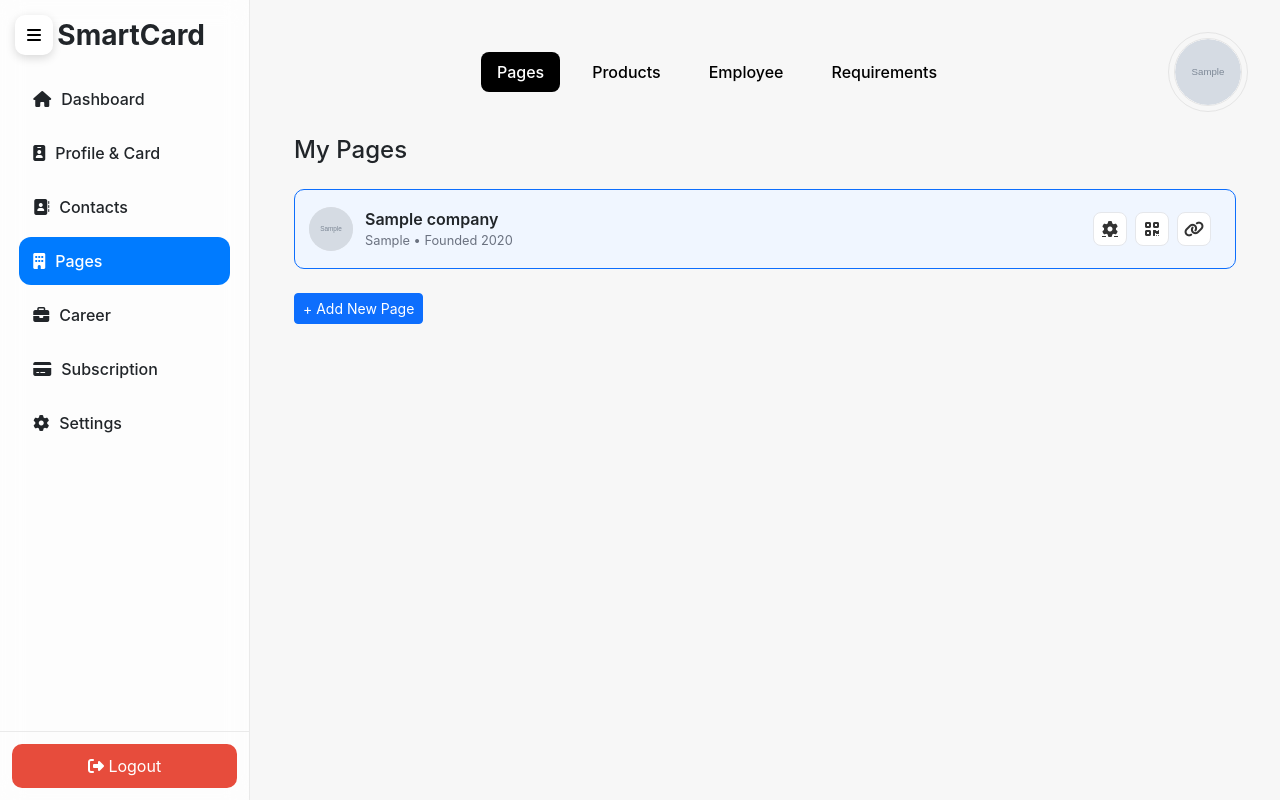
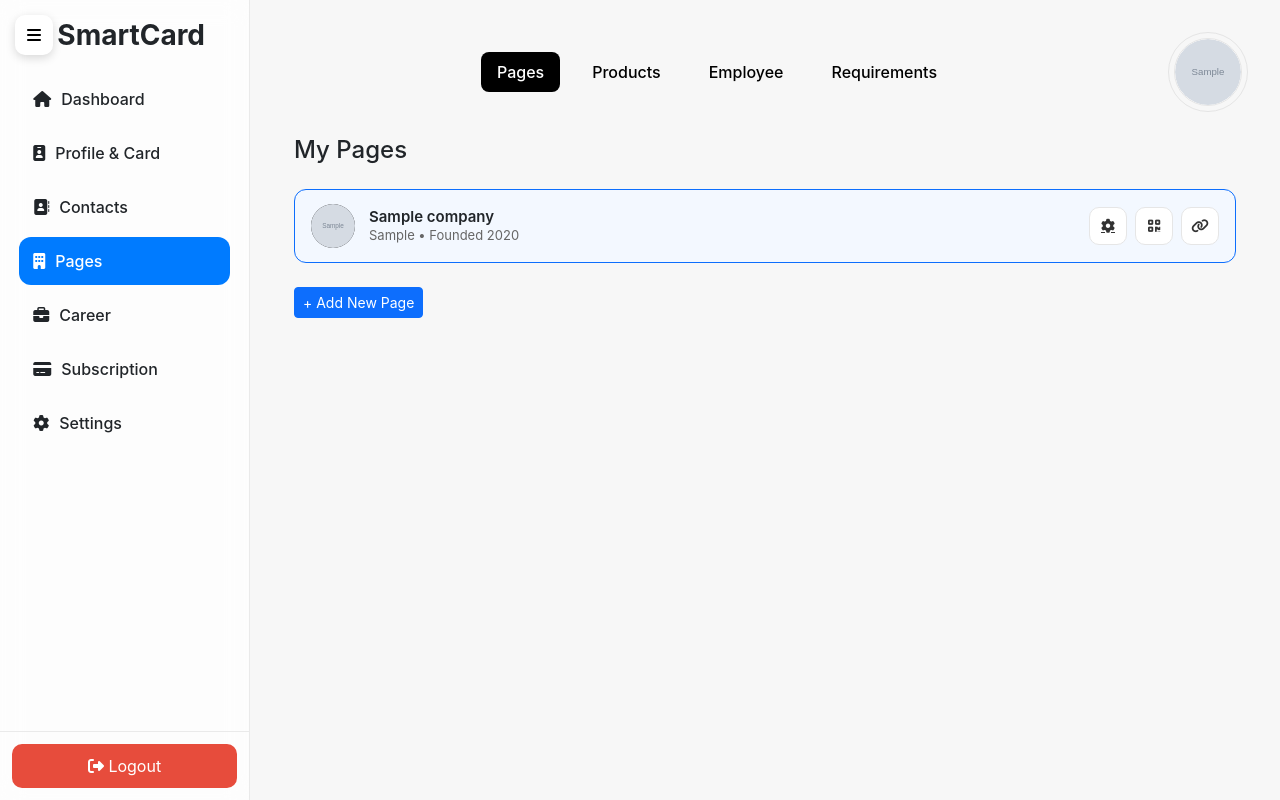
Before and after one commit to engrrasel/smartcard, a Django app: page /pages/ in a window 1280 px wide. Run offline with Django 5.2, Linux system fonts and the light colour scheme; a user stored in the database is signed in; tables that the repository leaves empty hold one stand-in row (values such as "Sample post"); grey boxes marked "Sample" are stand-in pictures; some libraries are stand-ins or nearby versions.

Commit message:
pages ui problem fixed

```diff
--- a/app_pages/static/app_pages/css/company_page.css
+++ b/app_pages/static/app_pages/css/company_page.css
@@ -1,136 +1,175 @@
-/* ===== Single Line Company Row ===== */
+/* ==================================================
+   COMPANY PAGE – SAFE WITH page_base.css
+================================================== */
 
-.company-row{
-    display:flex;
-    align-items:center;
-    justify-content:space-between;
-    gap:12px;
-    padding:12px 14px;
-    background:#fff;
-    border:1px solid #e5e7eb;
-    border-radius:10px;
+/* =========================
+   COMPANY ROW
+========================= */
+.company-row {
+    display: flex;
+    align-items: center;
+    justify-content: space-between;
+
+    padding: 14px 16px;
+    background: #fff;
+    border: 1px solid #e6e6e6;
+    border-radius: 12px;
+
+    transition: background .15s ease, box-shadow .15s ease;
 }
 
-.company-row.active{
-    border-color:#0d6efd;
-    background:#f0f6ff;
+.company-row:hover {
+    background: #fafafa;
+    box-shadow: 0 4px 10px rgba(0,0,0,.05);
 }
 
-/* ===== LEFT ===== */
-
-.company-left{
-    display:flex;
-    align-items:center;
-    gap:12px;
-    min-width:0;
+.company-row.active {
+    background: #f3f8ff;
+    border-color: #0d6efd;
 }
 
-.company-avatar{
-    width:44px;
-    height:44px;
-    border-radius:50%;
-    background:#e5e7eb;
-    display:flex;
-    align-items:center;
-    justify-content:center;
-    font-weight:600;
-    overflow:hidden;
-    flex-shrink:0;
+/* =========================
+   LEFT SIDE
+========================= */
+.company-left {
+    display: flex;
+    align-items: center;
+    gap: 14px;
 }
 
-.company-avatar img{
-    width:100%;
-    height:100%;
-    object-fit:cover;
+.company-avatar {
+    width: 44px;
+    height: 44px;
+    border-radius: 50%;
+    overflow: hidden;
+
+    background: #111;
+    color: #fff;
+
+    display: flex;
+    align-items: center;
+    justify-content: center;
+
+    font-weight: 700;
 }
 
-.company-text{
-    min-width:0;
+.company-avatar img {
+    width: 100%;
+    height: 100%;
+    object-fit: cover;
 }
 
-.company-name{
-    font-weight:600;
-    white-space:nowrap;
-    overflow:hidden;
-    text-overflow:ellipsis;
+.company-text {
+    display: flex;
+    flex-direction: column;
+    line-height: 1.25;
 }
 
-.company-meta{
-    font-size:.8rem;
-    color:#6b7280;
-    white-space:nowrap;
+.company-name {
+    font-weight: 600;
+    font-size: 15px;
 }
 
-/* ===== RIGHT ACTIONS (HORIZONTAL) ===== */
-
-/* ===== FORCE HORIZONTAL ACTION BUTTONS ===== */
-
-.company-actions{
-    display: inline-flex !important;
-    flex-direction: row !important;
-    align-items: center !important;
-    gap: 8px !important;
-    white-space: nowrap;
-    flex-shrink: 0;
+.company-meta {
+    font-size: 13px;
+    color: #666;
 }
 
-/* prevent bootstrap/block behavior */
-.company-actions > *{
-    display: inline-flex !important;
-    margin: 0 !important;
+/* =========================
+   RIGHT ACTION ICONS (My Pages list)
+========================= */
+.company-row-actions {
+    display: flex;
+    align-items: center;
+    gap: 8px;
 }
 
-/* buttons */
-.action-btn{
-    width: 34px;
-    height: 34px;
-    border-radius: 8px;
-    border: 1px solid #e5e7eb;
+/* icon buttons */
+.company-row-actions .action-btn {
+    width: 38px;
+    height: 38px;
+    border-radius: 10px;
+
+    border: 1px solid #e6e6e6;
     background: #fff;
-    display: inline-flex !important;
+    color: #333;
+
+    display: flex;
     align-items: center;
     justify-content: center;
-    color: #333;
+
     cursor: pointer;
-    flex-shrink: 0;
+    transition: background .15s ease, box-shadow .15s ease;
 }
 
+.company-row-actions .action-btn:hover {
+    background: #f7f7f7;
+    box-shadow: 0 3px 8px rgba(0,0,0,.06);
+}
 
-/* ===== QR MODAL ===== */
+.company-row-actions .action-btn i {
+    font-size: 14px;
+}
 
-.qr-modal{
+/* Copy success state */
+.copy-btn.copied {
+    background: #e6fff1;
+    color: #1a7f37;
+    border-color: #b7f0d2;
+}
+
+/* =========================
+   QR MODAL
+========================= */
+.qr-modal {
     position: fixed;
     inset: 0;
-    background: rgba(0,0,0,.55);
+    background: rgba(0,0,0,.6);
+
     display: none;
     align-items: center;
     justify-content: center;
-    z-index: 9999;
+
+    z-index: 3000;
 }
 
-.qr-modal.show{
-    display: flex;
-}
-
-.qr-modal-content{
+.qr-modal-content {
     background: #fff;
-    padding: 24px;
+    padding: 20px;
     border-radius: 14px;
+    width: 320px;
     text-align: center;
-    max-width: 320px;
-    width: 100%;
     position: relative;
 }
 
-.qr-modal-content img{
-    width: 100%;
-    max-width: 260px;
+.qr-modal-content img {
+    max-width: 100%;
 }
 
-.qr-close{
+.qr-close {
     position: absolute;
     top: 10px;
-    right: 14px;
-    font-size: 22px;
+    right: 12px;
+    font-size: 18px;
     cursor: pointer;
+    color: #666;
 }
+
+.qr-close:hover {
+    color: #000;
+}
+
+/* =========================
+   RESPONSIVE
+========================= */
+@media (max-width: 576px) {
+    .company-row {
+        flex-direction: column;
+        align-items: flex-start;
+        gap: 12px;
+    }
+
+    .company-row-actions {
+        align-self: flex-end;
+    }
+}
--- a/app_pages/static/app_pages/js/company_page.js
+++ b/app_pages/static/app_pages/js/company_page.js
@@ -1,14 +1,12 @@
 document.addEventListener("DOMContentLoaded", () => {
 
+    /* =========================
+       ELEMENTS
+    ========================= */
     const modal = document.getElementById("qrModal");
     const modalImg = document.getElementById("qrModalImage");
     const closeBtn = document.querySelector(".qr-close");
     const downloadBtn = document.getElementById("qrDownloadBtn");
-
-    // 👉 Guard: যদি এই পেজে modal না থাকে
-    if (!modal || !modalImg || !closeBtn || !downloadBtn) {
-        return;
-    }
 
     let currentQrUrl = null;
 
@@ -18,44 +16,117 @@ document.addEventListener("DOMContentLoaded", () => {
     document.querySelectorAll(".qr-btn").forEach(btn => {
         btn.addEventListener("click", () => {
 
-            const pageUrl = btn.dataset.url;
-            if (!pageUrl) return;
+            const url = btn.dataset.url;
+            if (!url) return;
 
-            currentQrUrl = pageUrl;
+            currentQrUrl = url;
 
             const qrApi =
-                `https://api.qrserver.com/v1/create-qr-code/?size=300x300&data=${encodeURIComponent(pageUrl)}`;
+                `https://api.qrserver.com/v1/create-qr-code/?size=300x300&data=${encodeURIComponent(url)}`;
 
+            /* 👉 AUTO DOWNLOAD */
+            autoDownload(qrApi);
+
+            /* 👉 SHOW MODAL */
+            if (modal && modalImg) {
                 modalImg.src = qrApi;
                 modal.style.display = "flex";
+            }
         });
     });
 
     /* =========================
        CLOSE MODAL
     ========================= */
+    if (closeBtn && modal) {
         closeBtn.addEventListener("click", () => {
             modal.style.display = "none";
             modalImg.src = "";
             currentQrUrl = null;
         });
+    }
 
     /* =========================
-       DOWNLOAD BUTTON
+       DOWNLOAD AGAIN BUTTON
     ========================= */
-    downloadBtn.onclick = () => {
+    if (downloadBtn) {
+        downloadBtn.addEventListener("click", () => {
             if (!currentQrUrl) return;
 
             const qrApi =
                 `https://api.qrserver.com/v1/create-qr-code/?size=300x300&data=${encodeURIComponent(currentQrUrl)}`;
 
+            autoDownload(qrApi);
+        });
+    }
+
+    /* =========================
+       COPY BUTTON
+    ========================= */
+    document.querySelectorAll(".copy-btn").forEach(btn => {
+        btn.addEventListener("click", () => {
+
+            const url = btn.dataset.url;
+            if (!url) return;
+
+            const icon = btn.querySelector("i");
+            const originalClass = icon.className;
+
+            const success = () => {
+                btn.classList.add("copied");
+                icon.className = "fa-solid fa-check";
+
+                setTimeout(() => {
+                    btn.classList.remove("copied");
+                    icon.className = originalClass;
+                }, 1200);
+            };
+
+            if (navigator.clipboard && window.isSecureContext) {
+                navigator.clipboard.writeText(url)
+                    .then(success)
+                    .catch(() => fallbackCopy(url, success));
+            } else {
+                fallbackCopy(url, success);
+            }
+        });
+    });
+
+    /* =========================
+       HELPERS
+    ========================= */
+async function autoDownload(qrUrl) {
+    try {
+        const response = await fetch(qrUrl);
+        const blob = await response.blob();
+
+        const blobUrl = window.URL.createObjectURL(blob);
+
         const link = document.createElement("a");
-        link.href = qrApi;
-        link.download = "company-qr.png";
+        link.href = blobUrl;
+        link.download = `company-qr-${Date.now()}.png`;
 
         document.body.appendChild(link);
         link.click();
+
         document.body.removeChild(link);
-    };
+        window.URL.revokeObjectURL(blobUrl);
+
+    } catch (err) {
+        console.error("QR download failed", err);
+        alert("QR download failed. Please try again.");
+    }
+}
+
+
+    function fallbackCopy(text, callback) {
+        const input = document.createElement("input");
+        input.value = text;
+        document.body.appendChild(input);
+        input.select();
+        document.execCommand("copy");
+        document.body.removeChild(input);
+        callback();
+    }
 
 });
--- a/app_pages/templates/pages/company_pages.html
+++ b/app_pages/templates/pages/company_pages.html
@@ -1,7 +1,7 @@
 {% extends "pages/page_base.html" %}
 {% load static %}
 
-{% block extra_css %}
+{% block page_css %}
 <link rel="stylesheet" href="{% static 'app_pages/css/company_page.css' %}">
 {% endblock %}
 
@@ -37,16 +37,15 @@
         </div>
 
         <!-- RIGHT -->
-        <div class="company-actions">
+        <div class="company-row-actions">
 
-            <!-- Manage -->
+
             <a href="{% url 'app_pages:company_manage' company.id %}"
                class="action-btn"
                title="Manage Page">
                 <i class="fa-solid fa-gear"></i>
             </a>
 
-            <!-- QR -->
             <button type="button"
                     class="action-btn qr-btn"
                     data-url="{{ company.absolute_public_url }}"
@@ -54,7 +53,6 @@
                 <i class="fa-solid fa-qrcode"></i>
             </button>
 
-            <!-- Copy -->
             <button type="button"
                     class="action-btn copy-btn"
                     data-url="{{ company.absolute_public_url }}"
@@ -99,6 +97,6 @@
 
 {% endblock %}
 
-{% block extra_js %}
+{% block page_js %}
 <script src="{% static 'app_pages/js/company_page.js' %}"></script>
 {% endblock %}
--- a/app_pages/templates/pages/page_base.html
+++ b/app_pages/templates/pages/page_base.html
@@ -3,7 +3,11 @@
 
 {% block content %}
 
+<!-- ================= PAGE BASE CSS ================= -->
 <link rel="stylesheet" href="{% static 'app_pages/css/page_base.css' %}">
+
+<!-- ================= PAGE SPECIFIC CSS ================= -->
+{% block page_css %}{% endblock %}
 
 <div class="desktop-tabs">
     <div class="d-flex align-items-center justify-content-between mb-4">
@@ -55,11 +59,9 @@
 
             </button>
 
-
             <!-- ================= DROPDOWN ================= -->
             <div class="company-dropdown" id="companyDropdown">
 
-                <!-- CURRENT COMPANY -->
                 <div class="company-current">
                     <div class="avatar-lg">
                         {% if selected_company.logo %}
@@ -75,7 +77,6 @@
                     </div>
                 </div>
 
-                <!-- ACTIONS -->
                 <div class="company-actions">
                     <a href="{% url 'app_pages:company_manage' selected_company.id %}"
                        class="company-action">
@@ -94,11 +95,9 @@
 
                 <div class="dropdown-divider"></div>
 
-                <!-- COMPANY LIST -->
                 {% for company in companies %}
                 <a href="{{ request.path }}?company={{ company.id }}"
-                class="company-item {% if selected_company.id == company.id %}active{% endif %}">
-
+                   class="company-item {% if selected_company.id == company.id %}active{% endif %}">
                     <span class="avatar-sm">
                         {% if company.logo %}
                             <img src="{{ company.logo.url }}" alt="{{ company.name }}">
@@ -106,11 +105,9 @@
                             {{ company.name|slice:":1"|upper }}
                         {% endif %}
                     </span>
-
                     <span>{{ company.name }}</span>
                 </a>
                 {% endfor %}
-
 
                 <div class="dropdown-divider"></div>
 
@@ -130,6 +127,10 @@
     {% block page_content %}{% endblock %}
 </div>
 
+<!-- ================= PAGE BASE JS ================= -->
 <script src="{% static 'app_pages/js/page_base.js' %}"></script>
 
+<!-- ================= PAGE SPECIFIC JS ================= -->
+{% block page_js %}{% endblock %}
+
 {% endblock %}
```
Also changed, not shown: app_pages/templates/pages/dashboard/dashboard_base.html (deleted, +0 -62 lines). Lines whose indentation alone changed are shown as unchanged.
